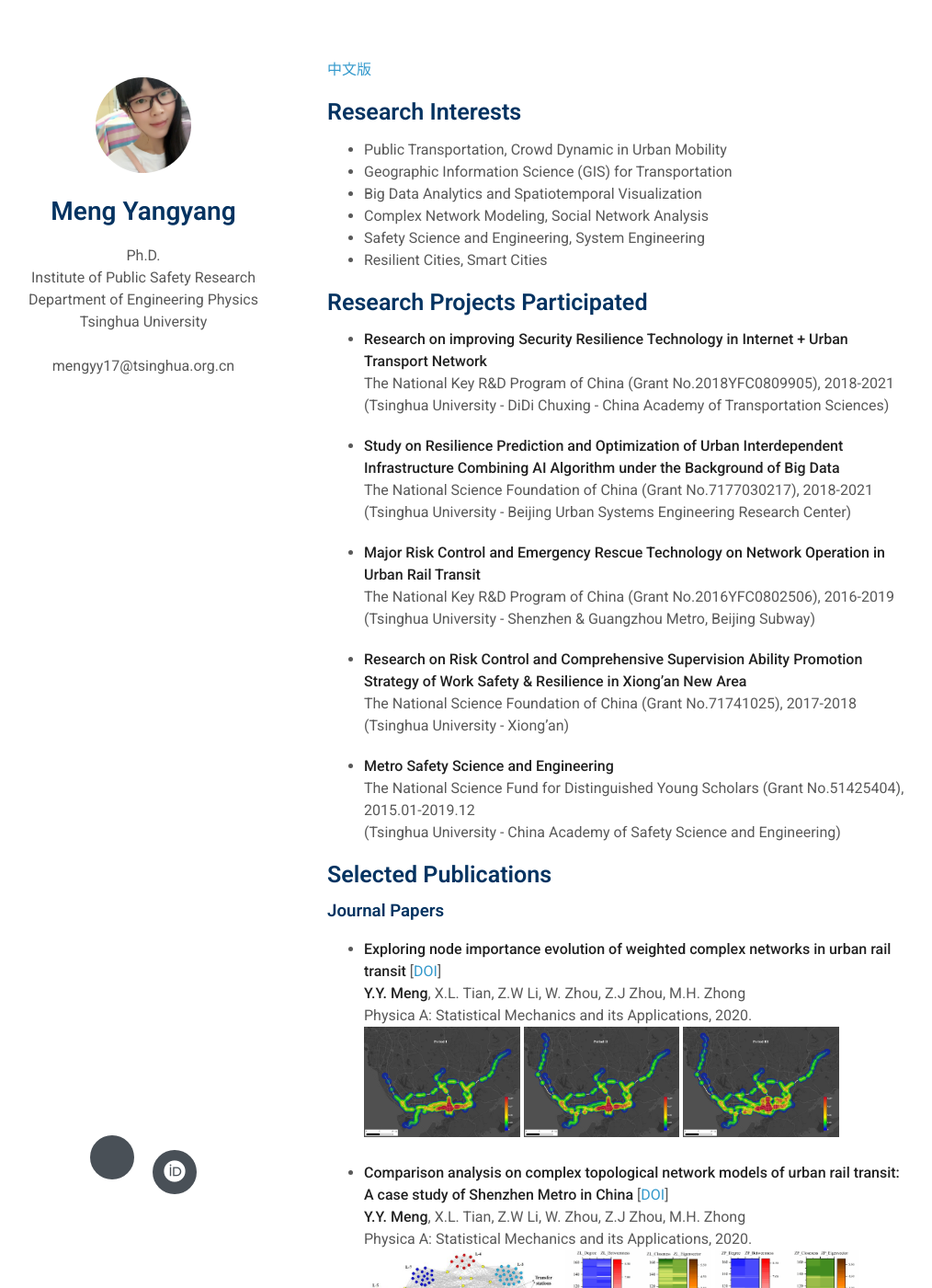
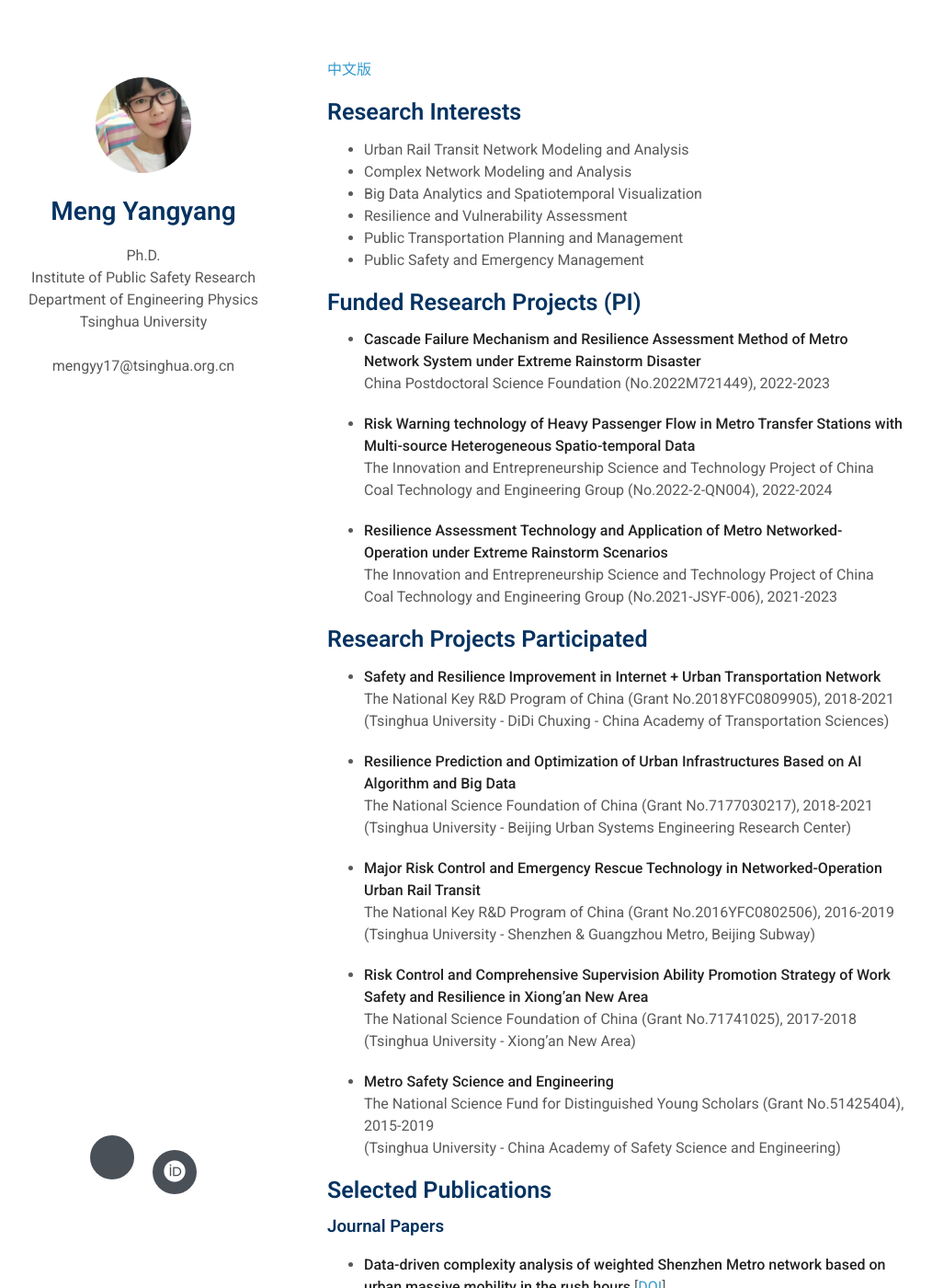
Before and after one commit to mengyy212/mengyy212.github.io, a Jekyll site: the page built from index.md, in a window 1280 px wide and 1400 px high. Shown: the whole window at 92% size, without its empty margins (134-1148 px from the left). Built offline with Jekyll 4.4.1, drawn with Linux system fonts in a browser that asks for light colours; nearby versions of some CDN libraries; a style sheet for code colours, icons or effects is not loaded; some of the changed text lies outside the part shown.

Commit message:
Update index.md

```diff
--- a/index.md
+++ b/index.md
@@ -6,47 +6,61 @@ layout: homepage
 
 ## Research Interests
 
-- Public Transportation, Crowd Dynamic in Urban Mobility
-- Geographic Information Science (GIS) for Transportation
+- Urban Rail Transit Network Modeling and Analysis
+- Complex Network Modeling and Analysis
 - Big Data Analytics and Spatiotemporal Visualization
-- Complex Network Modeling, Social Network Analysis
-- Safety Science and Engineering, System Engineering
-- Resilient Cities, Smart Cities
+- Resilience and Vulnerability Assessment
+- Public Transportation Planning and Management
+- Public Safety and Emergency Management
 
 
 <!-- ## News
 
-- **[Oct 2020]** TBA. -->
+- **[Dec 2022]** TBA. -->
+
+## Funded Research Projects (PI)
+
+- **Cascade Failure Mechanism and Resilience Assessment Method of Metro Network System under Extreme Rainstorm Disaster**
+  <br>
+  China Postdoctoral Science Foundation (No.2022M721449), 2022-2023
+
+- **Risk Warning technology of Heavy Passenger Flow in Metro Transfer Stations with Multi-source Heterogeneous Spatio-temporal Data**
+  <br>
+  The Innovation and Entrepreneurship Science and Technology Project of China Coal Technology and Engineering Group (No.2022-2-QN004), 2022-2024
+
+- **Resilience Assessment Technology and Application of Metro Networked-Operation under Extreme Rainstorm Scenarios**
+  <br>
+  The Innovation and Entrepreneurship Science and Technology Project of China Coal Technology and Engineering Group (No.2021-JSYF-006), 2021-2023
 
 ## Research Projects Participated
 
-- **Research on improving Security Resilience Technology in Internet + Urban Transport Network**
+- **Safety and Resilience Improvement in Internet + Urban Transportation Network**
   <br>
   The National Key R&D Program of China (Grant No.2018YFC0809905), 2018-2021
   <br>
   (Tsinghua University - DiDi Chuxing - China Academy of Transportation Sciences)
 
-- **Study on Resilience Prediction and Optimization of Urban Interdependent Infrastructure Combining AI Algorithm under the Background of Big Data**
+- **Resilience Prediction and Optimization of Urban Infrastructures Based on AI Algorithm and Big Data**
   <br>
   The National Science Foundation of China (Grant No.7177030217), 2018-2021
   <br>
   (Tsinghua University - Beijing Urban Systems Engineering Research Center)
 
-- **Major Risk Control and Emergency Rescue Technology on Network Operation in Urban Rail Transit**
+- **Major Risk Control and Emergency Rescue Technology in Networked-Operation Urban Rail Transit**
   <br>
   The National Key R&D Program of China (Grant No.2016YFC0802506), 2016-2019
   <br>
   (Tsinghua University - Shenzhen & Guangzhou Metro, Beijing Subway)
 
-- **Research on Risk Control and Comprehensive Supervision Ability Promotion Strategy of Work Safety & Resilience in Xiong’an New Area**
+- **Risk Control and Comprehensive Supervision Ability Promotion Strategy of Work Safety and Resilience in Xiong’an New Area**
   <br>
   The National Science Foundation of China (Grant No.71741025), 2017-2018
   <br>
-  (Tsinghua University - Xiong’an)
+  (Tsinghua University - Xiong’an New Area)
 
 - **Metro Safety Science and Engineering**
   <br>
-  The National Science Fund for Distinguished Young Scholars (Grant No.51425404), 2015.01-2019.12
+  The National Science Fund for Distinguished Young Scholars (Grant No.51425404), 2015-2019
   <br>
   (Tsinghua University - China Academy of Safety Science and Engineering)
   <br>
@@ -54,6 +68,23 @@ layout: homepage
 ## Selected Publications
 
 ### Journal Papers
+- **Data-driven complexity analysis of weighted Shenzhen Metro network based on urban massive mobility in the rush hours** [[DOI](https://doi.org/10.1016/j.physa.2022.128403)]
+  <br>
+  **Y.Y. Meng**, X.F.Zhao, J.Z. Liu, Q.J. Qi, W. Zhou
+  <br>
+  Physica A: Statistical Mechanics and its Applications, 2023.
+
+- **Dynamic Evolution Analysis of Complex Topology and Node Importance in Shenzhen Metro Network from 2004 to 2021** [[DOI](https://doi.org/10.3390/su14127234)]
+  <br>
+  **Y.Y. Meng**, Q.J. Qi, J.Z. Liu, W. Zhou
+  <br>
+  Sustainability, 2022.
+
+  - **Resilience assessment of urban metro complex network: A case study of Zhengzhou Metro** [[DOI](https://doi.org/10.3390/su141811555)]
+  <br>
+  Q.J. Qi, **Y.Y. Meng**, X.F.Zhao, J.Z. Liu
+  <br>
+  Sustainability, 2022.
 
 - **Exploring node importance evolution of weighted complex networks in urban rail transit** [[DOI](https://doi.org/10.1016/j.physa.2020.124925)]
   <br>
@@ -152,11 +183,12 @@ layout: homepage
 - SPSS
 - Origin
 - UCINET
+- Gephi
 - LaTeX
 - ……
 
 ## Main Awards
 
+- Outstanding Graduate Thesis, _Department of Engineering Physics, _Tsinghua University_, 2021
 - Excellent Comprehensive Scholarship, _Tsinghua University_, 2020
 - Outstanding Graduate, _Beijing Municipal Education Commission_, 2017
-- First Class Academic Scholarship, _China University of Mining and Technology (Beijing)_, 2016
```
